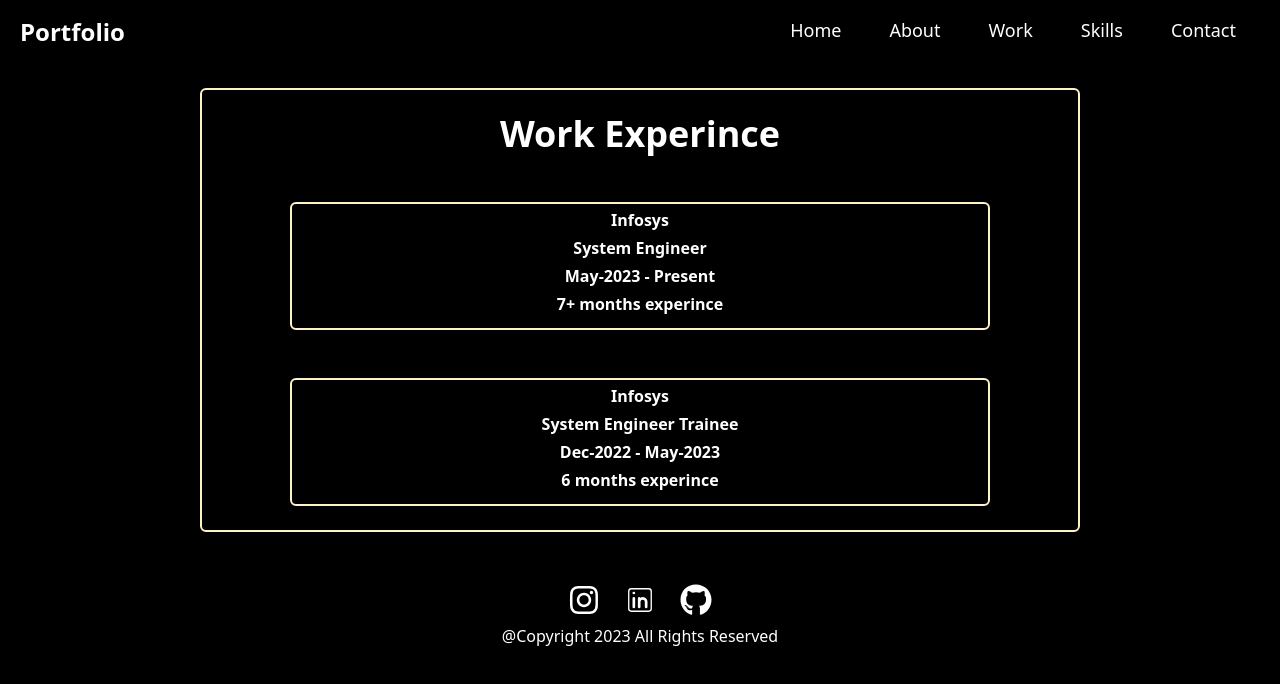
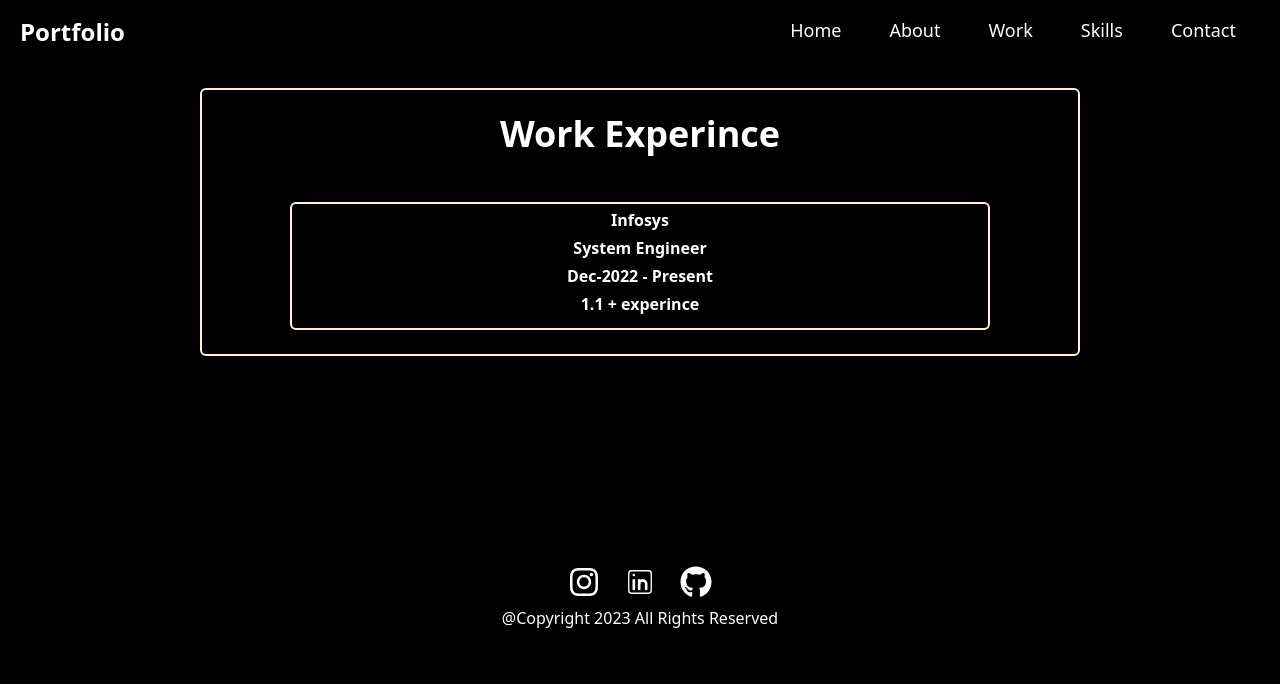
Before and after one commit to AmolPatil09/Portfolio, a React (Vite) app: page /Portfolio/work in a window 1280 px wide. Shown: the top 684 px of the page. Built offline with nearby package versions, Linux system fonts and the light colour scheme.

Commit message:
Some Changes Done

```diff
--- a/src/component/About.jsx
+++ b/src/component/About.jsx
@@ -4,14 +4,14 @@
   return (
     <div className='h-full w-full' >
     <div className='flex mt-20 flex-col lg:flex-row justify-center' >
-    <div className='text-center sm:w-1/2  w-auto m-auto '>
+    <div className='text-center w-1/2   m-auto '>
         <img src={img} className='rounded-full mx-auto' />
         </div>
         <div className='text-center w-full lg:w-full  text-white '>
         <div className='sm:text-3xl font-extrabold my-10 sm:text-start sm:m-10 m-3'>
             <div className='border-2 min-h-64 sm:w-2/3 min-w-[200px]   border-amber-100 m-auto  mt-8  rounded-md text-center'>
             <h1 className=' m-6 sm:text-4xl sm:font-bold '>About</h1>
-            <p className='text-xl font-thin my-2 mx-2 sm:p-5 p-4 text-justify text-pretty'>Hi I'am Amol , I have passinate about frontend developement mainly react js. I have sound knowledge of
+            <p className='text-sm sm:text-xl font-thin my-2 mx-2 sm:p-5 p-4 text-justify text-pretty'>Hi I'am Amol , I have passinate about frontend developement mainly react js. I have sound knowledge of
               react js with handson experince.I have also familier with backend framework Node JS and Spring Boot.Also
               better understanding of java, sql, HTML5, CSS3, Bootstrap, Mongo DB, Next JS.And I am also ready for reskill my
               self as per requirement any techology.also I am always ready to learn new thing.
--- a/src/component/Works.jsx
+++ b/src/component/Works.jsx
@@ -12,20 +12,12 @@
 
       <h1 className='font-bold mt-1'>Infosys</h1>
       <h1 className='font-bold mt-1'>System Engineer</h1>
-      <h1 className='font-bold mt-1'>May-2023 - Present</h1>
-      <h1 className='font-bold mt-1'>7+ months experince</h1>
+      <h1 className='font-bold mt-1'>Dec-2022 - Present</h1>
+      <h1 className='font-bold mt-1'>1.1 + experince</h1>
 
 
       </div>
-      <div className='border-2 min-h-32 sm:w-[80%] min-w-36 w-40 border-amber-100  mx-auto  m-6 sm:mx-[50px] rounded-md'>
 
-      <h1 className='font-bold mt-1'>Infosys</h1>
-      <h1 className='font-bold mt-1'>System Engineer Trainee</h1>
-      <h1 className='font-bold mt-1'>Dec-2022 - May-2023</h1>
-      <h1 className='font-bold mt-1'>6 months experince</h1>
-
-
-</div>
      </div>
     </div>
     </div>
```
Also changed, not shown: src/component/Contact.jsx (+0 -11 lines).
